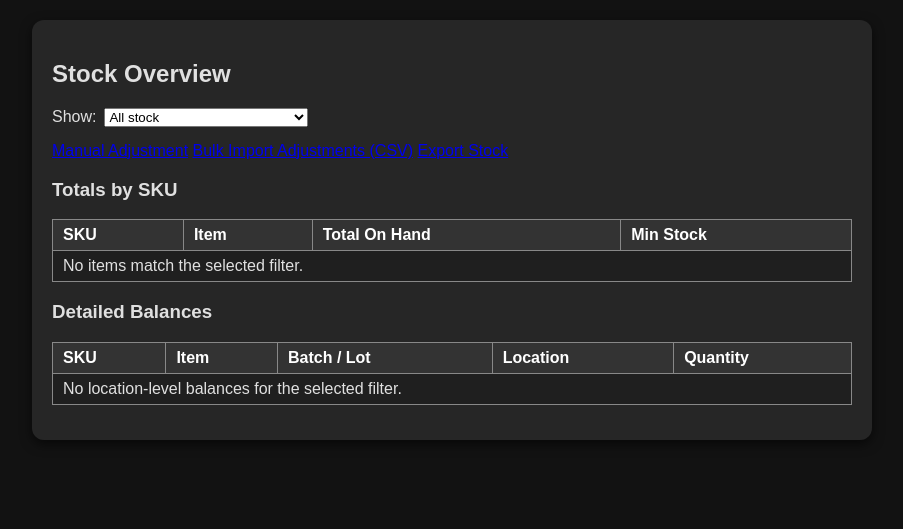
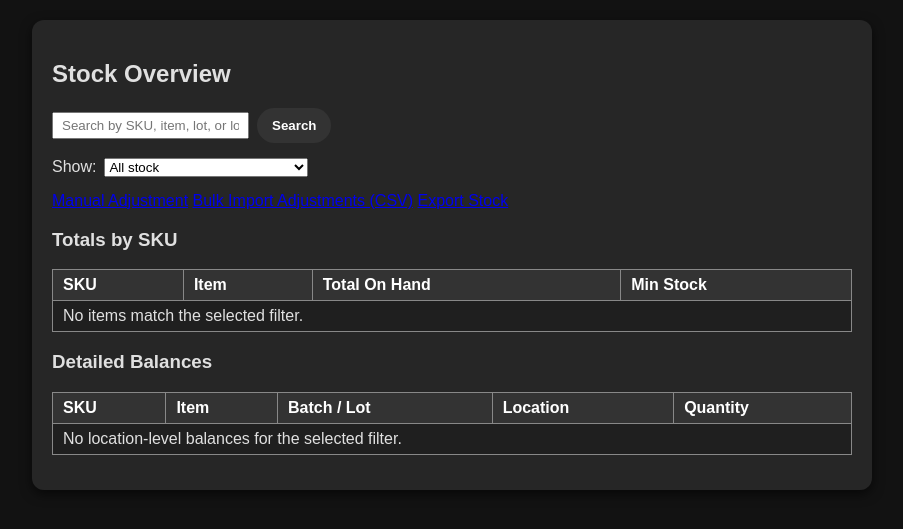
Before and after one commit to baldus/Hyperion-Operations-Hub, a Flask app: page /inventory/stock in a window 1280 px wide. Shown: the part 134-663 px from the top of the page, without its empty margins (188-1091 px from the left). Run offline with Flask 3, Linux system fonts and the light colour scheme; data that the repository does not hold is empty.

Commit message:
Add inventory stock search filter

```diff
--- a/invapp2/invapp/routes/inventory.py
+++ b/invapp2/invapp/routes/inventory.py
@@ -425,6 +425,8 @@ def list_stock():
     page = request.args.get("page", 1, type=int)
     size = request.args.get("size", 20, type=int)
     status = request.args.get("status", "all")
+    search = request.args.get("search", "")
+    like_pattern = f"%{search}%" if search else None
     if status not in {"all", "low", "near"}:
         status = "all"
     rows_query = (
@@ -434,9 +436,21 @@ def list_stock():
             Movement.location_id,
             func.sum(Movement.quantity).label("on_hand")
         )
+        .join(Item, Item.id == Movement.item_id)
+        .outerjoin(Batch, Batch.id == Movement.batch_id)
+        .outerjoin(Location, Location.id == Movement.location_id)
         .group_by(Movement.item_id, Movement.batch_id, Movement.location_id)
         .having(func.sum(Movement.quantity) != 0)
     )
+    if like_pattern:
+        rows_query = rows_query.filter(
+            or_(
+                Item.sku.ilike(like_pattern),
+                Item.name.ilike(like_pattern),
+                Batch.lot_number.ilike(like_pattern),
+                Location.code.ilike(like_pattern),
+            )
+        )
     pagination = rows_query.paginate(page=page, per_page=size, error_out=False)
     rows = pagination.items
 
@@ -445,6 +459,21 @@ def list_stock():
             Movement.item_id,
             func.sum(Movement.quantity).label("total_on_hand")
         )
+        .join(Item, Item.id == Movement.item_id)
+        .outerjoin(Batch, Batch.id == Movement.batch_id)
+        .outerjoin(Location, Location.id == Movement.location_id)
+    )
+    if like_pattern:
+        totals_query = totals_query.filter(
+            or_(
+                Item.sku.ilike(like_pattern),
+                Item.name.ilike(like_pattern),
+                Batch.lot_number.ilike(like_pattern),
+                Location.code.ilike(like_pattern),
+            )
+        )
+    totals_query = (
+        totals_query
         .group_by(Movement.item_id)
         .all()
     )
@@ -492,6 +521,7 @@ def list_stock():
         page=page,
         size=size,
         pages=pagination.pages,
+        search=search,
     )
 
 
--- a/invapp2/invapp/templates/inventory/list_stock.html
+++ b/invapp2/invapp/templates/inventory/list_stock.html
@@ -1,6 +1,15 @@
 {% extends "base.html" %}
 {% block content %}
 <h2>Stock Overview</h2>
+
+<div class="stock-search" style="margin-bottom: 15px;">
+  <form method="get" class="stock-search-form" style="display: inline-flex; gap: 8px; align-items: center;">
+    <input type="text" name="search" placeholder="Search by SKU, item, lot, or location" value="{{ search }}" style="padding: 4px 8px;">
+    <input type="hidden" name="status" value="{{ status }}">
+    <input type="hidden" name="size" value="{{ size }}">
+    <button type="submit" class="bubble-btn">Search</button>
+  </form>
+</div>
 
 <div class="stock-filters" style="margin-bottom: 15px;">
   <form method="get" class="status-filter-form" style="display: inline-flex; gap: 8px; align-items: center;">
@@ -11,6 +20,7 @@
       <option value="near" {% if status == 'near' %}selected{% endif %}>Near minimum (&lt;125% of min)</option>
     </select>
     <input type="hidden" name="size" value="{{ size }}">
+    <input type="hidden" name="search" value="{{ search }}">
   </form>
 </div>
 
@@ -83,10 +93,10 @@
 </table>
 <div class="pagination">
   {% if page > 1 %}
-    <a href="{{ url_for('inventory.list_stock', page=page-1, size=size, status=status) }}">Previous</a>
+    <a href="{{ url_for('inventory.list_stock', page=page-1, size=size, status=status, search=search) }}">Previous</a>
   {% endif %}
   {% if page < pages %}
-    <a href="{{ url_for('inventory.list_stock', page=page+1, size=size, status=status) }}">Next</a>
+    <a href="{{ url_for('inventory.list_stock', page=page+1, size=size, status=status, search=search) }}">Next</a>
   {% endif %}
 </div>
 {% endblock %}
```
